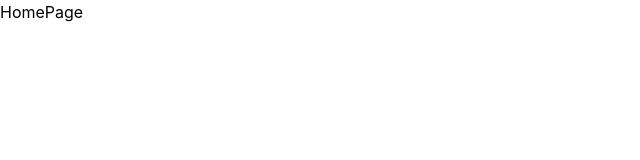
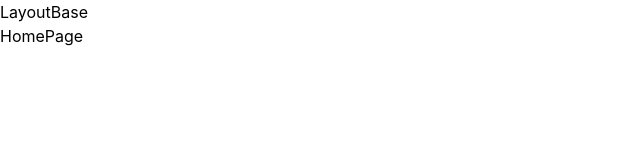
Before and after one commit to victorvzn/bootcamp-frontend-python-g30-jv, a React (Vite) app in the folder semana12/dia01-01-react-router-declarative-mode-tailwindcss/: page / in a window 1280 px wide. Shown: the top 160 px of the page, without its empty margins (0-640 px from the left). Built offline with nearby package versions, Linux system fonts and the light colour scheme.

Commit message:
semana12, dia02, 01, react router declartive mode tailwindcss

```diff
--- /dev/null
+++ b/semana12/dia01-01-react-router-declarative-mode-tailwindcss/src/layouts/LayoutBase.jsx
@@ -0,0 +1,13 @@
+import { Outlet } from "react-router"
+
+const LayoutBase = () => {
+  return (
+    <div>
+      <h1>LayoutBase</h1>
+
+      <Outlet />
+    </div>
+  )
+}
+
+export default LayoutBase
--- a/semana12/dia01-01-react-router-declarative-mode-tailwindcss/src/main.jsx
+++ b/semana12/dia01-01-react-router-declarative-mode-tailwindcss/src/main.jsx
@@ -8,14 +8,18 @@ import HomePage from './pages/HomePage.jsx'
 import PruebaPage from './pages/PruebaPage.jsx'
 import ProductsPage from './pages/ProductsPage.jsx'
 import ProductPage from './pages/ProductPage.jsx'
+import LayoutBase from './layouts/LayoutBase.jsx'
 
 // TODO: Listar los personajes de la siguiente url https://rickandmortyapi.com/api/character
 
 createRoot(document.getElementById('root')).render(
   <BrowserRouter>
     <Routes>
-      <Route path='/' element={<HomePage />} />
-      <Route path='/prueba' element={<PruebaPage />} />
+      <Route element={<LayoutBase />}>
+        <Route path='/' element={<HomePage />} />
+        <Route path='/prueba' element={<PruebaPage />} />
+      </Route>
+
       <Route path='/products' element={<ProductsPage />} />
       <Route path='/products/:id' element={<ProductPage />} />
     </Routes>
```
